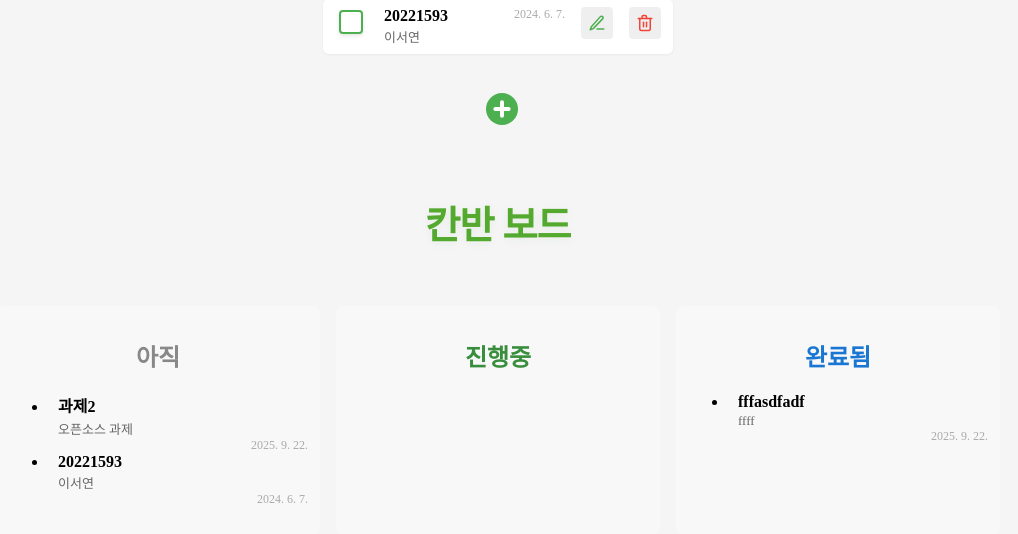
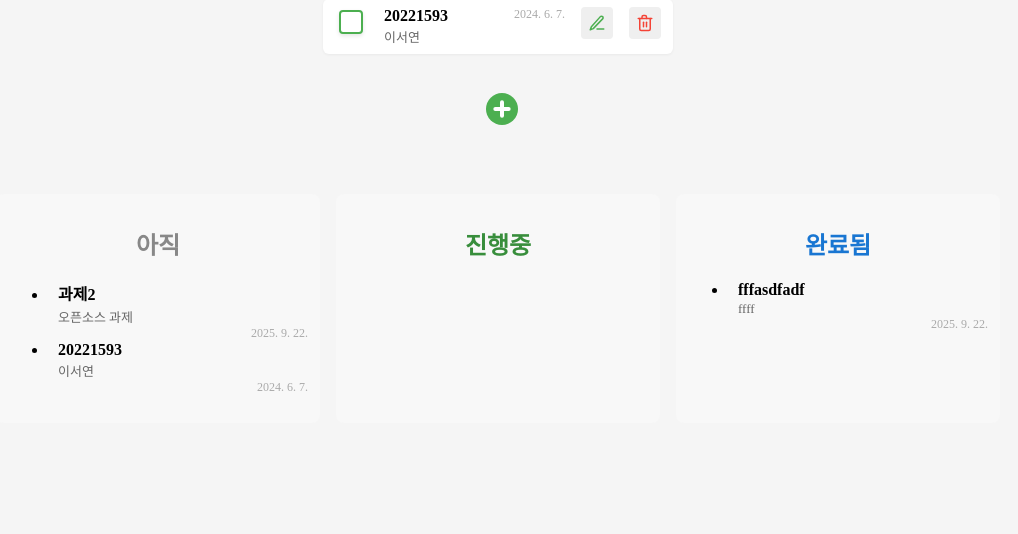
Before and after one commit to tjdus/FastApi-Todos, a FastAPI app: page / in a window 1280 px wide. Shown: the part 294-828 px from the top of the page, without its empty margins (142-1160 px from the left). After the commit the page ends 685 px from the top, so only its background shows below. Run offline with FastAPI, Linux system fonts and the light colour scheme.

Commit message:
rm title

```diff
--- a/fastapi-app/templates/index.html
+++ b/fastapi-app/templates/index.html
@@ -287,7 +287,6 @@
         </button>
     </form>
 
-    <h1>칸반 보드</h1>
     <div id="kanban-board" style="display: flex; gap: 16px; justify-content: center; margin: 32px 0;">
         <div class="kanban-column" id="col-incomplete" style="background:#f8f8f8; border-radius:8px; padding:12px; width:300px; min-height:200px;">
             <h2 style="text-align:center; color:#888;">아직</h2>
```
